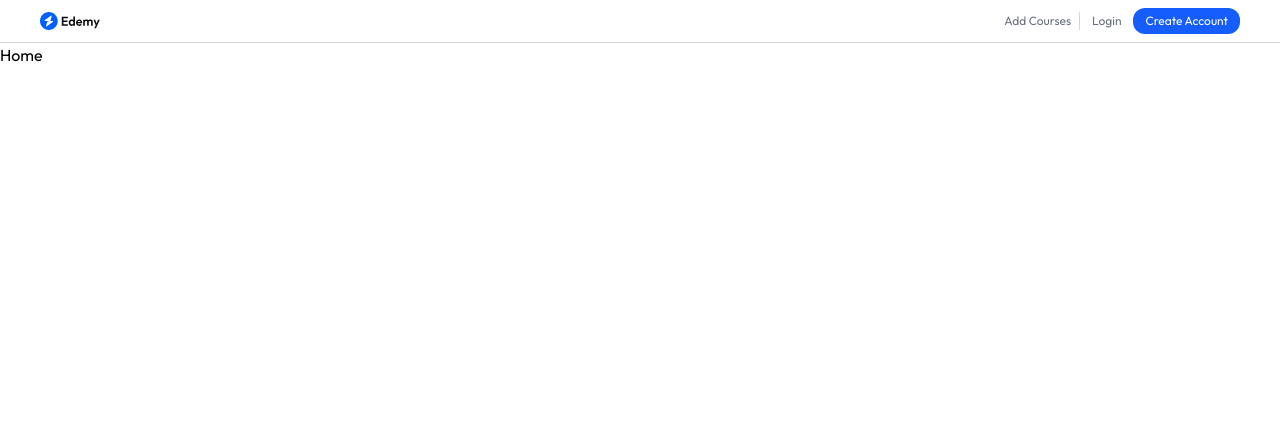
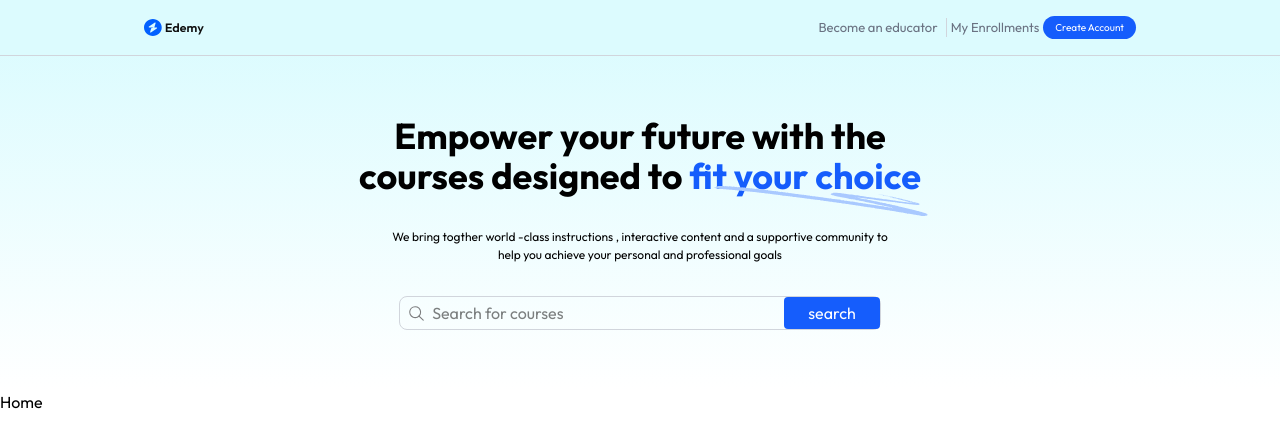
Before and after one commit to Modupe-Onakoya/lms, a React (Vite) app: page / in a window 1280 px wide. Shown: the top 448 px of the page. Built offline with nearby package versions, Linux system fonts and the light colour scheme.

Commit message:
finished navbar

```diff
--- a/src/App.jsx
+++ b/src/App.jsx
@@ -1,4 +1,4 @@
-import { Route, Routes } from "react-router-dom"
+import { Route, Routes, useMatch } from "react-router-dom"
 import Home from "./page/student/Home"
 import CourseList from "./page/student/CourseList"
 import CourseDetails from "./page/student/CourseDetails"
@@ -11,6 +11,7 @@ import AddCourse from "./page/educator/AddCourse"
 import MyCourses from "./page/educator/MyCourses"
 import StudentEnroll from "./page/educator/StudentEnroll"
 import Navbar from "./components/student/Navbar"
+import Hero from "./components/student/Hero"
 
 
 
@@ -19,10 +20,14 @@ import Navbar from "./components/student/Navbar"
 
 function App() {
 
+  const isInEducator = useMatch("/educator/*")
 
   return (
-    <>
-      <Navbar />
+    <div className="text-default min-h-screen bg-white">
+
+      {isInEducator ? null : <Navbar />}
+      {isInEducator ? null : <Hero />}
+
       <Routes>
 
         <Route path="/" element={<Home />} />
@@ -41,7 +46,7 @@ function App() {
         </Route>
 
       </Routes>
-    </>
+    </div>
   )
 }
 
--- a/src/components/student/Hero.jsx
+++ b/src/components/student/Hero.jsx
@@ -1,8 +1,27 @@
-import React from 'react'
+import React, { useState } from 'react'
+import { assets } from '../../assets/assets'
 
 const Hero = () => {
+
+    const [input, setInput] = useState("")
+
     return (
-        <div>Hero</div>
+        <div className='bg-gradient-to-b from-cyan-100/70 px-3 sm:px-10 md:px-14 lg:px-34 flex flex-col items-center md:py-15  py-5 sm:py-10 gap-8'>
+            <div className='text-center relative'>
+                <h1 className='max-w-md md:max-w-xl md:text-4xl font-bold  '>
+                    Empower your future with the courses designed to <span className='text-blue-600'>fit your choice</span>
+                </h1>
+                <img src={assets.sketch} alt="sketch" className='absolute bottom-[-20px] right-0' />
+            </div>
+            <p className='text-center max-w-lg text-[12px] '>
+                We bring togther world -class instructions , interactive content and a supportive community to help you achieve your personal and professional goals
+            </p>
+            <div className='border border-gray-300 flex rounded-lg pl-2 items-center'>
+                <img src={assets.search_icon} alt="" className='w-4 ' />
+                <input type="text" placeholder='Search for courses' value={input} className='w-90 h-6 px-2 border-none outline-none' onChange={(e) => { setInput(e.target.value) }} />
+                <button className='text-white bg-blue-600 px-6 py-1 h-fit rounded-sm' >search</button>
+            </div>
+        </div>
     )
 }
 
--- a/src/components/student/Navbar.jsx
+++ b/src/components/student/Navbar.jsx
@@ -1,16 +1,20 @@
 import React from 'react'
 import { assets } from '../../assets/assets'
+import { Link } from 'react-router-dom'
 
 const Navbar = () => {
+
+    const isCourseList = location.pathname.includes("/course-list")
+
     return (
-        <div className='px-5 md:px-10 py-2 border-b border-gray-300'>
+        <div className={`px-3 sm:px-10 md:px-14 lg:px-36 py-4 border-b border-gray-300 ${isCourseList ? "bg-white" : "bg-cyan-100/70"}`}>
             <div className='flex items-center justify-between'>
                 <img src={assets.logo} alt="logo" className='w-15 cursor-pointer' />
-                <div className='flex items-center gap-3 text-gray-500'>
-                    <p className='text-[12px]  md:border-r md:pr-2 border-gray-300  '>Add Courses </p>
-                    <img src={assets.user_icon} alt="user-icon" className='w-5 md:hidden' />
-                    <p className='hidden md:block text-[12px] '>Login</p>
-                    <p className='hidden md:block text-[12px] bg-blue-600 text-white px-3 py-1  rounded-xl'>Create Account</p>
+                <div className='flex items-center gap-1 text-gray-500'>
+                    <p className='sm:text-[13px] text-[10px] border-r pr-2 border-gray-300  '>Become an educator </p>
+                    <Link to={"/my-enrollments"} className=' sm:text-[13px] text-[10px] '>My Enrollments</Link>
+                    <img src={assets.user_icon} alt="user-icon" className='w-3 sm:w-5 md:hidden' />
+                    <p className='hidden md:block text-[10px] bg-blue-600 text-white px-3 py-1  rounded-xl'>Create Account</p>
                 </div>
             </div>
 
```
